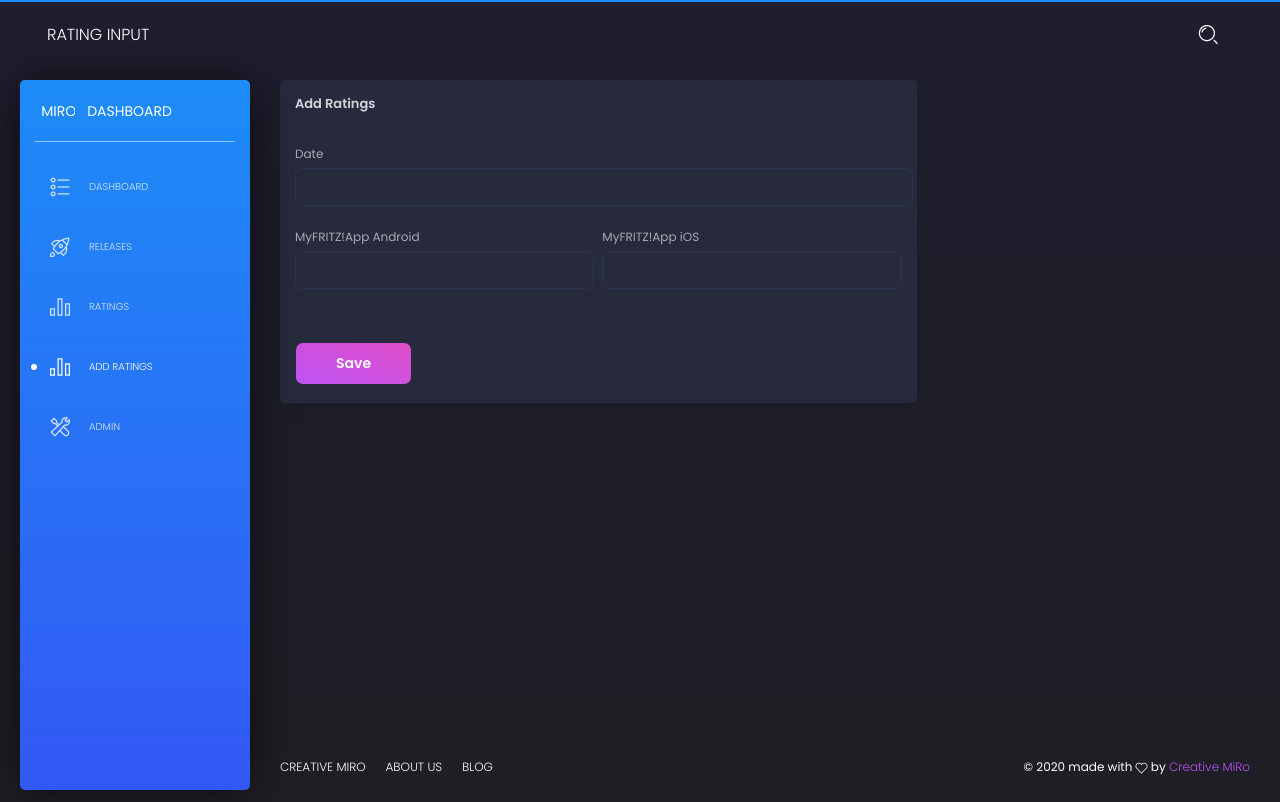
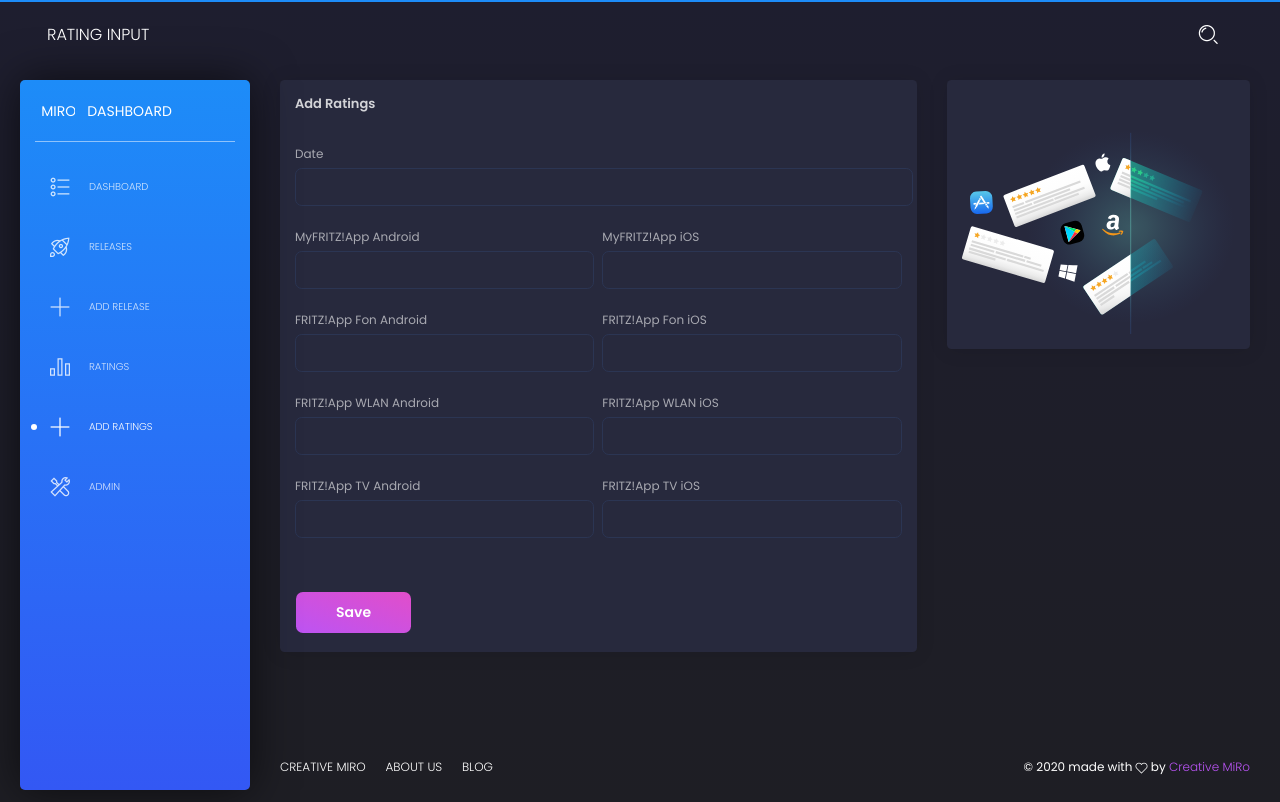
Before and after one commit to mrommel/smarttimeline, a Django app: page /timeline/rating_input in a window 1280 px wide. Run offline with Django 3.2, Linux system fonts and the light colour scheme; some libraries are stand-ins or nearby versions.

Commit message:
add update forms

```diff
--- a/timeline/form.py
+++ b/timeline/form.py
@@ -5,7 +5,6 @@
 
 
 class AppForm(forms.ModelForm):
-
     class Meta:
         model = App
         fields = '__all__'
@@ -22,12 +21,45 @@
         fields = ['pub_date', 'name', 'changelog', ]
 
 
-class AllRatingsForm(forms.Form):
+class AddVersionModelForm(forms.ModelForm):
+    app = forms.ModelChoiceField(
+        label='App',
+        queryset=App.objects.order_by('id'),
+        widget=forms.Select(
+            attrs={'class': 'form-control'}
+        )
+    )
+    name = forms.CharField(
+        label='Name',
+        widget=forms.TextInput(
+            attrs={'class': 'form-control'}
+        )
+    )
+    pub_date = forms.DateField(
+        label='Date published',
+        widget=forms.DateInput(
+            attrs={'class': 'form-control'}
+        )
+    )
+    changelog = forms.CharField(
+        label='Changelog',
+        widget=forms.Textarea(
+            attrs={'class': 'form-control'}
+        )
+    )
+
+    class Meta:
+        model = Version
+        fields = '__all__'
+
+
+class AddRatingsForm(forms.Form):
     date = forms.DateField(
         label='date published',
         widget=forms.DateInput(
             attrs={'class': 'form-control'}
-        ))
+        )
+    )
     myf_android = forms.DecimalField(
         max_digits=3,
         decimal_places=2,
@@ -42,3 +74,45 @@
             attrs={'class': 'form-control'}
         )
     )
+    fon_android = forms.DecimalField(
+        max_digits=3,
+        decimal_places=2,
+        widget=forms.NumberInput(
+            attrs={'class': 'form-control'}
+        )
+    )
+    fon_ios = forms.DecimalField(
+        max_digits=3,
+        decimal_places=2,
+        widget=forms.NumberInput(
+            attrs={'class': 'form-control'}
+        )
+    )
+    wlan_android = forms.DecimalField(
+        max_digits=3,
+        decimal_places=2,
+        widget=forms.NumberInput(
+            attrs={'class': 'form-control'}
+        )
+    )
+    wlan_ios = forms.DecimalField(
+        max_digits=3,
+        decimal_places=2,
+        widget=forms.NumberInput(
+            attrs={'class': 'form-control'}
+        )
+    )
+    tv_android = forms.DecimalField(
+        max_digits=3,
+        decimal_places=2,
+        widget=forms.NumberInput(
+            attrs={'class': 'form-control'}
+        )
+    )
+    tv_ios = forms.DecimalField(
+        max_digits=3,
+        decimal_places=2,
+        widget=forms.NumberInput(
+            attrs={'class': 'form-control'}
+        )
+    )
--- a/timeline/templates/generic.html
+++ b/timeline/templates/generic.html
@@ -35,29 +35,37 @@
 
         		<ul class="nav">
           			<li class="{% block dashboard_active %} {% endblock %}">
-           				<a href="./dashboard">
+           				<a href="/timeline/dashboard">
               				<i class="tim-icons icon-bullet-list-67"></i>
               				<p>Dashboard</p>
             			</a>
           			</li>
           			<li class="{% block releases_active %} {% endblock %}">
-            			<a href="./releases">
+            			<a href="/timeline/releases">
               				<i class="tim-icons icon-spaceship"></i>
               				<p>Releases</p>
             			</a>
           			</li>
+					<li class="{% block release_input_active %} {% endblock %}">
+						<a href="/timeline/release_input">
+							<i class="tim-icons icon-simple-add"></i>
+              				<p>add Release</p>
+						</a>
+					</li>
+
           			<li class="{% block ratings_active %} {% endblock %}">
-            			<a href="./ratings">
+            			<a href="/timeline/ratings">
               				<i class="tim-icons icon-chart-bar-32"></i>
               				<p>Ratings</p>
             			</a>
           			</li>
 					<li class="{% block rating_input_active %} {% endblock %}">
-						<a href="./rating_input">
-							<i class="tim-icons icon-chart-bar-32"></i>
+						<a href="/timeline/rating_input">
+							<i class="tim-icons icon-simple-add"></i>
               				<p>add Ratings</p>
 						</a>
 					</li>
+					<!-- -->
           			<li>
             			<a href="/admin" target="_BLANK">
               				<i class="tim-icons icon-settings"></i>
--- a/timeline/templates/timeline/rating_form.html
+++ b/timeline/templates/timeline/rating_form.html
@@ -5,6 +5,7 @@
 {% block rating_input_active %}active {% endblock %}
 
 {% block content %}
+    {% load static %}
     <div class="row">
         <div class="col-md-8">
             <div class="card">
@@ -44,6 +45,58 @@
                                 </div>
                             </div>
                         </div>
+
+                        <div class="row">
+                            <div class="col-md-6 pr-md-1">
+                                <div class="form-group">
+                                    {{ form.fon_android.errors }}
+                                    <label for="{{ form.fon_android.id_for_label }}">FRITZ!App Fon Android</label>
+                                    {{ form.fon_android }}
+                                </div>
+                            </div>
+                            <div class="col-md-6 pl-md-1">
+                                <div class="form-group">
+                                    {{ form.fon_ios.errors }}
+                                    <label for="{{ form.fon_ios.id_for_label }}">FRITZ!App Fon iOS</label>
+                                    {{ form.fon_ios }}
+                                </div>
+                            </div>
+                        </div>
+
+                        <div class="row">
+                            <div class="col-md-6 pr-md-1">
+                                <div class="form-group">
+                                    {{ form.wlan_android.errors }}
+                                    <label for="{{ form.wlan_android.id_for_label }}">FRITZ!App WLAN Android</label>
+                                    {{ form.wlan_android }}
+                                </div>
+                            </div>
+                            <div class="col-md-6 pl-md-1">
+                                <div class="form-group">
+                                    {{ form.wlan_ios.errors }}
+                                    <label for="{{ form.wlan_ios.id_for_label }}">FRITZ!App WLAN iOS</label>
+                                    {{ form.wlan_ios }}
+                                </div>
+                            </div>
+                        </div>
+
+                        <div class="row">
+                            <div class="col-md-6 pr-md-1">
+                                <div class="form-group">
+                                    {{ form.tv_android.errors }}
+                                    <label for="{{ form.tv_android.id_for_label }}">FRITZ!App TV Android</label>
+                                    {{ form.tv_android }}
+                                </div>
+                            </div>
+                            <div class="col-md-6 pl-md-1">
+                                <div class="form-group">
+                                    {{ form.tv_ios.errors }}
+                                    <label for="{{ form.tv_ios.id_for_label }}">FRITZ!App TV iOS</label>
+                                    {{ form.tv_ios }}
+                                </div>
+                            </div>
+                        </div>
+
                     </div>
 
                     <div class="card-footer">
@@ -52,6 +105,18 @@
                 </form>
             </div>
         </div>
+
+        <div class="col-md-4">
+            <div class="card">
+                <div class="card-header">
+                    <h5 class="title"></h5>
+                </div>
+
+                <div class="card-body">
+					<img src="{% static 'timeline/img/reviews.svg' %}" />
+				</div>
+            </div>
+        </div>
     </div>
 
 
--- a/timeline/urls.py
+++ b/timeline/urls.py
@@ -6,6 +6,8 @@
     path('', views.index, name='index'),
     path('dashboard', views.index, name='index'),
     path('releases', views.releases, name='releases'),
+    path('release_input/', views.add_release, name='add_release'),
+    path('release_input/<int:release_id>/', views.add_release, name='add_release'),
     path('ratings', views.ratings, name='ratings'),
     path('rating_input', views.add_ratings, name='add_ratings'),
 ]
--- a/timeline/views.py
+++ b/timeline/views.py
@@ -1,11 +1,11 @@
 from django.http import HttpResponse
-from django.template import loader, RequestContext
+from django.http import HttpResponseRedirect
+from django.shortcuts import render
+from django.template import loader
 
+from .form import AddRatingsForm, AddVersionModelForm
 from .models import App, Version, Rating
 from .utils import first, ChartData, ChartDataset, ChartMarker
-from .form import AllRatingsForm
-from django.http import HttpResponseRedirect
-from django.shortcuts import render
 
 
 def index(request):
@@ -52,6 +52,46 @@
     return HttpResponse(template.render(context, request))
 
 
+def add_release(request, release_id=-1):
+    """
+    add new release
+
+    :param release_id:
+    :param request:
+    :return:
+    """
+
+    try:
+        version = Version.objects.get(pk=release_id)
+    except Version.DoesNotExist:
+        version = None
+
+    # if this is a POST request we need to process the form data
+    if request.method == 'POST':
+        # create a form instance and populate it with data from the request:
+        form = AddVersionModelForm(request.POST)
+        # check whether it's valid:
+        if form.is_valid():
+            # process the data in form.cleaned_data as required
+            form.save()
+            # redirect to a new URL:
+            return HttpResponseRedirect('/timeline/releases?action=added')
+
+    # if a GET (or any other method) we'll create a blank form
+    else:
+        if version is not None:
+            initial = {
+                'app': version.app,
+                'name': version.name,
+                'pub_date': version.pub_date,
+                'changelog': version.changelog}
+            form = AddVersionModelForm(initial=initial)
+        else:
+            form = AddVersionModelForm()
+
+    return render(request, 'timeline/release_form.html', {'form': form})
+
+
 def ratings(request):
     """
     ratings page
@@ -64,22 +104,31 @@
 
     chart_data = ChartData()
 
+    # get all dates
     for rating in Rating.objects.order_by('pub_date'):
         chart_data.timeline.append(rating.pub_date)
-
-        dataset = next((x for x in chart_data.datasets if x.name == rating.app.name), None)
-        if dataset is None:
-            chart_dataset = ChartDataset(rating.app.name, rating.app.color, rating.app.solid)
-            chart_dataset.data.append(rating.rating)
-            chart_data.datasets.append(chart_dataset)
-        else:
-            dataset.data.append(rating.rating)
 
     # remove duplicates
     chart_data.timeline = list(set(chart_data.timeline))
 
     # sort
     chart_data.timeline.sort()
+
+    # prefill
+    for app in App.objects.all():
+        chart_dataset = ChartDataset(app.name, app.color, app.solid)
+        for _ in chart_data.timeline:
+            chart_dataset.data.append('0.00')
+
+        chart_data.datasets.append(chart_dataset)
+
+    # actually fill
+    for rating in Rating.objects.order_by('pub_date'):
+        index = chart_data.timeline.index(rating.pub_date)
+
+        dataset = next((x for x in chart_data.datasets if x.name == rating.app.name), None)
+        if dataset is not None:
+            dataset.data[index] = rating.rating
 
     for version in Version.objects.all():
         timeline_item = first(chart_data.timeline, condition=lambda x: x >= version.pub_date)
@@ -97,19 +146,71 @@
 
 
 def add_ratings(request):
+    """
+    add new rating
+
+    :param request:
+    :return:
+    """
+
     # if this is a POST request we need to process the form data
     if request.method == 'POST':
         # create a form instance and populate it with data from the request:
-        form = AllRatingsForm(request.POST)
+        form = AddRatingsForm(request.POST)
         # check whether it's valid:
         if form.is_valid():
-            # process the data in form.cleaned_data as required
-            # ...
+            # get data
+            pub_date = form.cleaned_data['date']
+            rating_myf_android = form.cleaned_data['myf_android']
+            rating_myf_ios = form.cleaned_data['myf_ios']
+            rating_fon_android = form.cleaned_data['fon_android']
+            rating_fon_ios = form.cleaned_data['fon_ios']
+            rating_wlan_android = form.cleaned_data['wlan_android']
+            rating_wlan_ios = form.cleaned_data['wlan_ios']
+            rating_tv_android = form.cleaned_data['tv_android']
+            rating_tv_ios = form.cleaned_data['tv_ios']
+
+            # myfritz
+            app_myf_android = App.objects.get(id=1)
+            myf_android = Rating(app=app_myf_android, pub_date=pub_date, rating=rating_myf_android)
+            myf_android.save()
+
+            app_myf_ios = App.objects.get(id=2)
+            myf_ios = Rating(app=app_myf_ios, pub_date=pub_date, rating=rating_myf_ios)
+            myf_ios.save()
+
+            # fon
+            app_fon_android = App.objects.get(id=3)
+            myf_android = Rating(app=app_fon_android, pub_date=pub_date, rating=rating_fon_android)
+            myf_android.save()
+
+            app_fon_ios = App.objects.get(id=4)
+            myf_ios = Rating(app=app_fon_ios, pub_date=pub_date, rating=rating_fon_ios)
+            myf_ios.save()
+
+            # wlan
+            app_wlan_android = App.objects.get(id=5)
+            wlan_android = Rating(app=app_wlan_android, pub_date=pub_date, rating=rating_wlan_android)
+            wlan_android.save()
+
+            app_wlan_ios = App.objects.get(id=6)
+            wlan_ios = Rating(app=app_wlan_ios, pub_date=pub_date, rating=rating_wlan_ios)
+            wlan_ios.save()
+
+            # tv
+            app_tv_android = App.objects.get(id=7)
+            tv_android = Rating(app=app_tv_android, pub_date=pub_date, rating=rating_tv_android)
+            tv_android.save()
+
+            app_tv_ios = App.objects.get(id=8)
+            tv_ios = Rating(app=app_tv_ios, pub_date=pub_date, rating=rating_tv_ios)
+            tv_ios.save()
+
             # redirect to a new URL:
-            return HttpResponseRedirect('/thanks/')
+            return HttpResponseRedirect('/timeline/ratings?action=added')
 
     # if a GET (or any other method) we'll create a blank form
     else:
-        form = AllRatingsForm()
+        form = AddRatingsForm()
 
     return render(request, 'timeline/rating_form.html', {'form': form})
```
Also changed, not shown: timeline/templates/timeline/release_form.html (added, +84 -0 lines), timeline/templates/timeline/releases.html (+11 -2 lines), timeline/static/timeline/img/reviews.svg (added).
